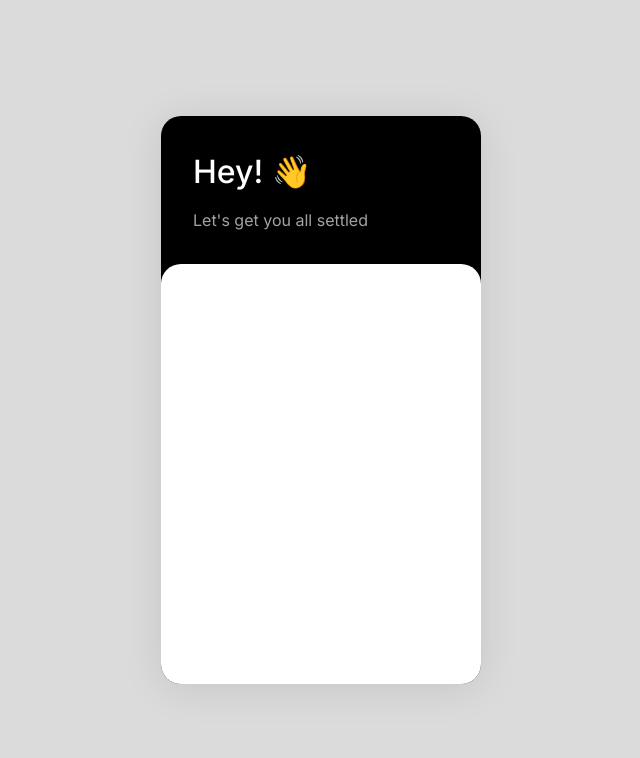
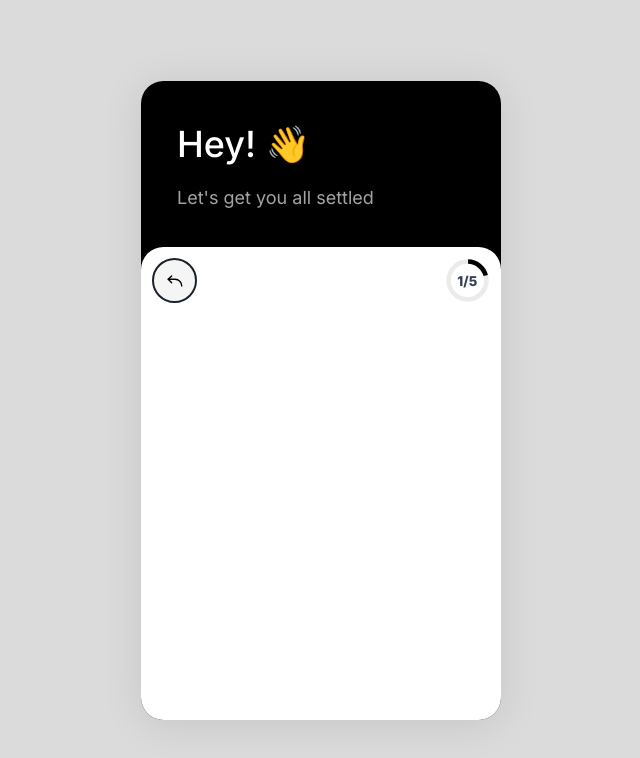
Before and after one commit to dark-circles-2022/panda-wallet, a React (Create React App) app: page / in a window 1280 px wide. Shown: the top 758 px of the page, without its empty margins (319-959 px from the left). Built offline with nearby package versions, Linux system fonts and the light colour scheme.

Commit message:
feat: circular progress, back button

```diff
--- a/src/App.tsx
+++ b/src/App.tsx
@@ -6,10 +6,10 @@ import theme from './theme';
 export const App = () => (
   <ChakraProvider theme={theme}>
     <Box
-      maxW="320px"
-      maxH="568px"
-      w="320px"
-      h="568px"
+      maxW="20rem"
+      maxH="35.5rem"
+      w="20rem"
+      h="35.5rem"
       m="auto"
       borderRadius={'1.25rem'}
       overflow="hidden"
@@ -19,7 +19,7 @@ export const App = () => (
         title={'Hey! 👋'}
         subtext={"Let's get you all settled"}
         currentStep={1}
-        totalSteps={2}
+        totalSteps={5}
         isBackButtonVisible={true}
         isStepNumberVisible={true}
         canSkip={false}
--- /dev/null
+++ b/src/components/BackButton.tsx
@@ -0,0 +1,22 @@
+import { ReactComponent as BackIcon } from '../assets/Icons/ArrowBendUpLeft.svg';
+import { ChakraProps, Icon, IconButton } from '@chakra-ui/react';
+import { FC, HTMLAttributes } from 'react';
+
+const BackButton: FC<HTMLAttributes<HTMLButtonElement> & ChakraProps> = ({ ...props }) => (
+  <IconButton
+    w={'10'}
+    h={'10'}
+    p={'2'}
+    icon={<Icon as={BackIcon as any} />}
+    border="2px solid"
+    bg="bg.icon.ghost.default"
+    _hover={{
+      bg: 'bg.icon.ghost.hover',
+    }}
+    borderRadius="50%"
+    aria-label="Back"
+    {...props}
+  />
+);
+
+export default BackButton;
--- a/src/layout/Onboarding.tsx
+++ b/src/layout/Onboarding.tsx
@@ -1,9 +1,11 @@
-import { Box, Flex, Text } from '@chakra-ui/react';
 import React from 'react';
+import { Box, CircularProgress, CircularProgressLabel, Flex, Icon, IconButton, Text } from '@chakra-ui/react';
+import BackButton from '../components/BackButton';
 
 const OnboardingLayout = ({
   title,
   subtext,
+  heading,
   currentStep,
   totalSteps,
   isBackButtonVisible = true,
@@ -13,6 +15,7 @@ const OnboardingLayout = ({
 }: {
   title: string;
   subtext: string;
+  heading?: string;
   currentStep: number;
   totalSteps: number;
   isBackButtonVisible: boolean;
@@ -53,12 +56,38 @@ const OnboardingLayout = ({
 
       <Box
         p="0.625rem"
-        pb="14px"
+        pb="0.875rem"
         w="full"
         h="full"
         borderTopRadius={'1.25rem'}
         bgColor={'white'}
       >
+        <Flex justify="space-between">
+          {isBackButtonVisible && <BackButton />}
+          {heading}
+          {isStepNumberVisible && (
+            <CircularProgress
+              value={(currentStep / totalSteps) * 100}
+              color="black"
+              size="10"
+            >
+              <CircularProgressLabel
+                fontSize={'0.75rem'}
+                fontWeight={800}
+                color={'text.main.900'}
+              >
+                {currentStep}/{totalSteps}
+              </CircularProgressLabel>
+            </CircularProgress>
+            // <Text
+            //   fontSize={'0.75rem'}
+            //   fontWeight={500}
+            //   color="gray.500"
+            // >
+            //   {currentStep}/{totalSteps}
+            // </Text>
+          )}
+        </Flex>
         {children}
       </Box>
     </Flex>
--- a/src/theme/index.ts
+++ b/src/theme/index.ts
@@ -9,6 +9,12 @@ const config = {
 const colors = {
   bg: {
     onboarding: 'black',
+    icon: {
+      ghost: {
+        default: '#F5F5F5',
+        hover: '#E5E5E5',
+      },
+    },
   },
   text: {
     placeholder: '#D0D2D5',
@@ -24,10 +30,9 @@ const colors = {
 const styles = {
   global: (props: StyleFunctionProps) => ({
     html: {
-      fontSize: '16px',
+      fontSize: '18px',
     },
     body: {
-      fontSize: '16px',
       fontFamily: 'Inter, sans-serif',
       backgroundColor: '#DBDBDB',
     },
```
